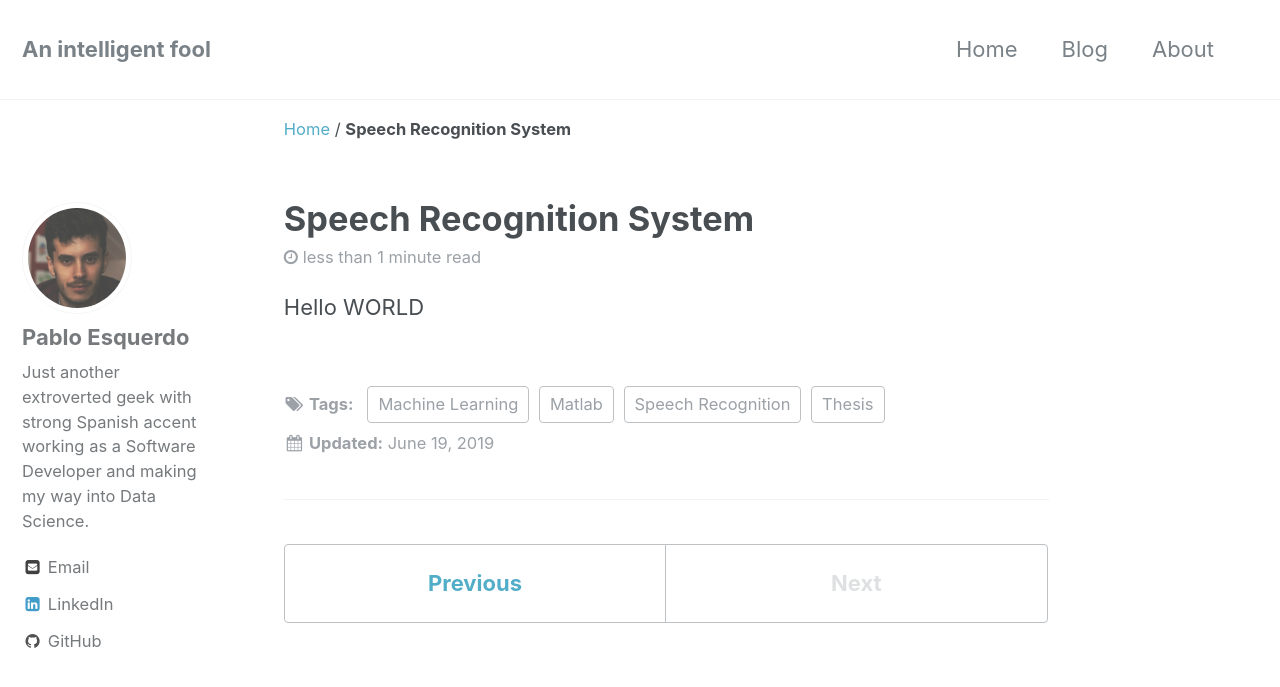
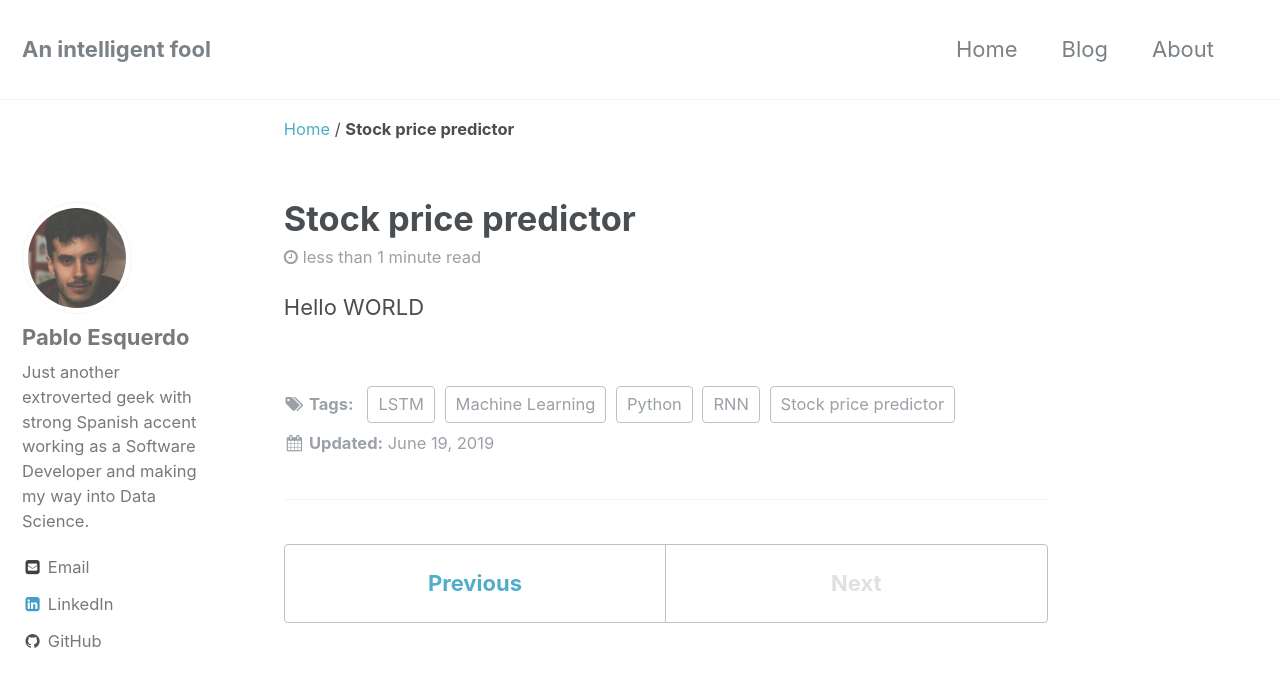
Before and after one commit to AnIntelligentFool/AnIntelligentFool.github.io, a Jekyll site: the page built from _posts/2019-6-19-stock-predictor.md, in a window 1280 px wide and 900 px high. Shown: the top 687 px of the window. Built offline with Jekyll 4.4.1, drawn with Linux system fonts in a browser that asks for light colours.

Commit message:
Adding photos

```diff
--- a/_posts/2019-6-19-stock-predictor.md
+++ b/_posts/2019-6-19-stock-predictor.md
@@ -1,12 +1,13 @@
 ---
-title:  "Speech Recognition System"
+title:  "Stock price predictor"
 header:
-  teaser: "/assets/images/TFG/TFG1.JPG"
+  teaser: "/assets/images/STOCKS/stockspredicting.JPG"
 tags:
-  - Speech Recognition
+  - Stock price predictor
   - Machine Learning
-  - Matlab
-  - Thesis
+  - Python
+  - RNN
+  - LSTM
 ---
 
 Hello WORLD
```
Also changed, not shown: index.html (+4 -4 lines), assets/images/STOCKS/stockspredicting.JPG (added).
